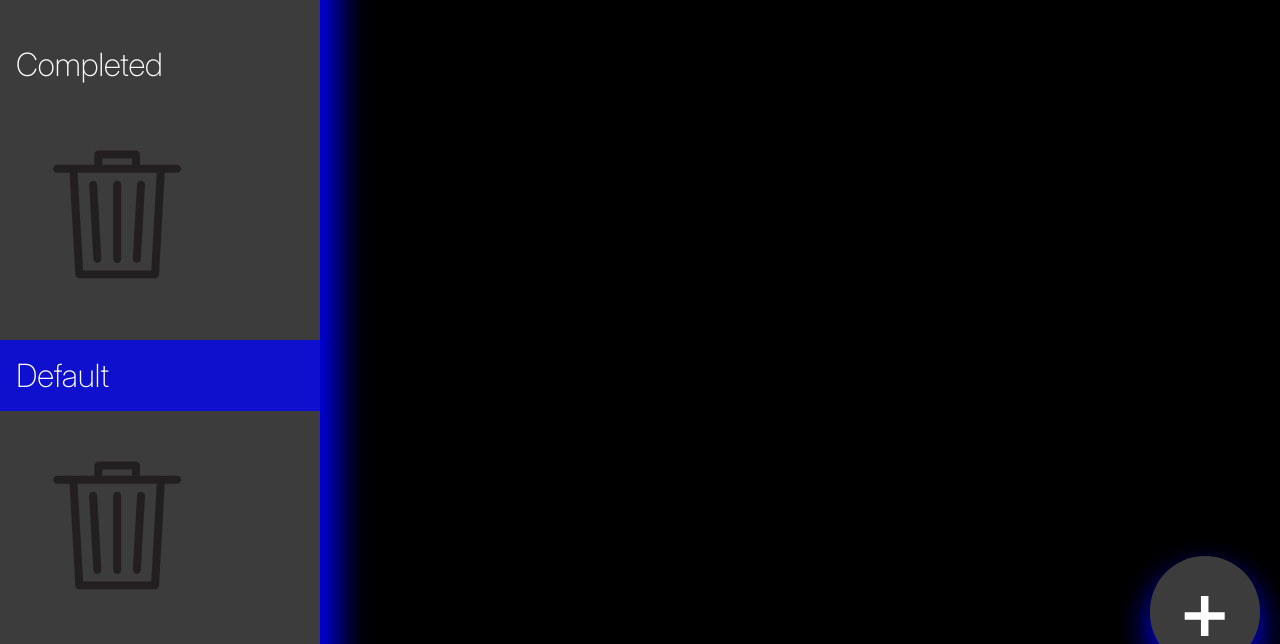
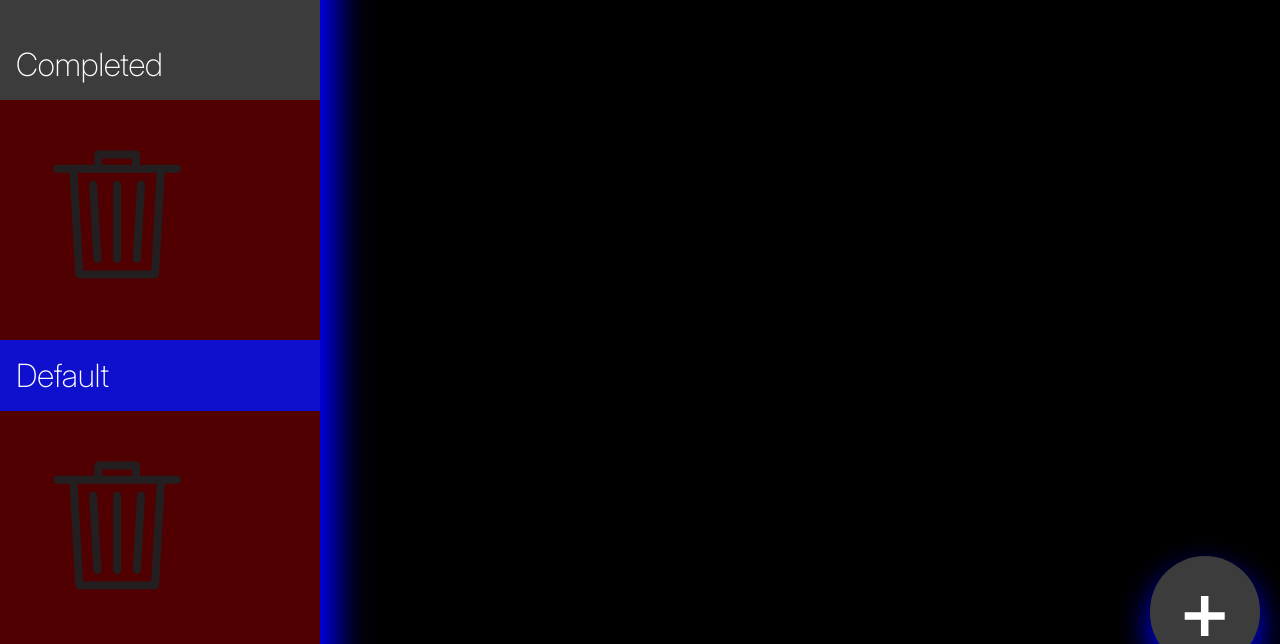
Before and after one commit to J0e-Quan/to-do-list, a website built with webpack: page src/index.html in a window 1280 px wide. Shown: the part 112-756 px from the top of the page. Built offline with nearby package versions, Linux system fonts and the light colour scheme.

Commit message:
feat(ui) prepare styles for delete buttons

```diff
--- a/src/styles.css
+++ b/src/styles.css
@@ -101,6 +101,14 @@ body {
 
 .categories > button.selected {
   background-color: rgb(0 0 255 / 75%);
+}
+
+.categories > button.delete-category {
+  background-color: rgb(80, 0, 0);
+}
+
+.categories > button.delete-category:hover {
+  background-colour: red;
 }
 
 .new-item {
```
